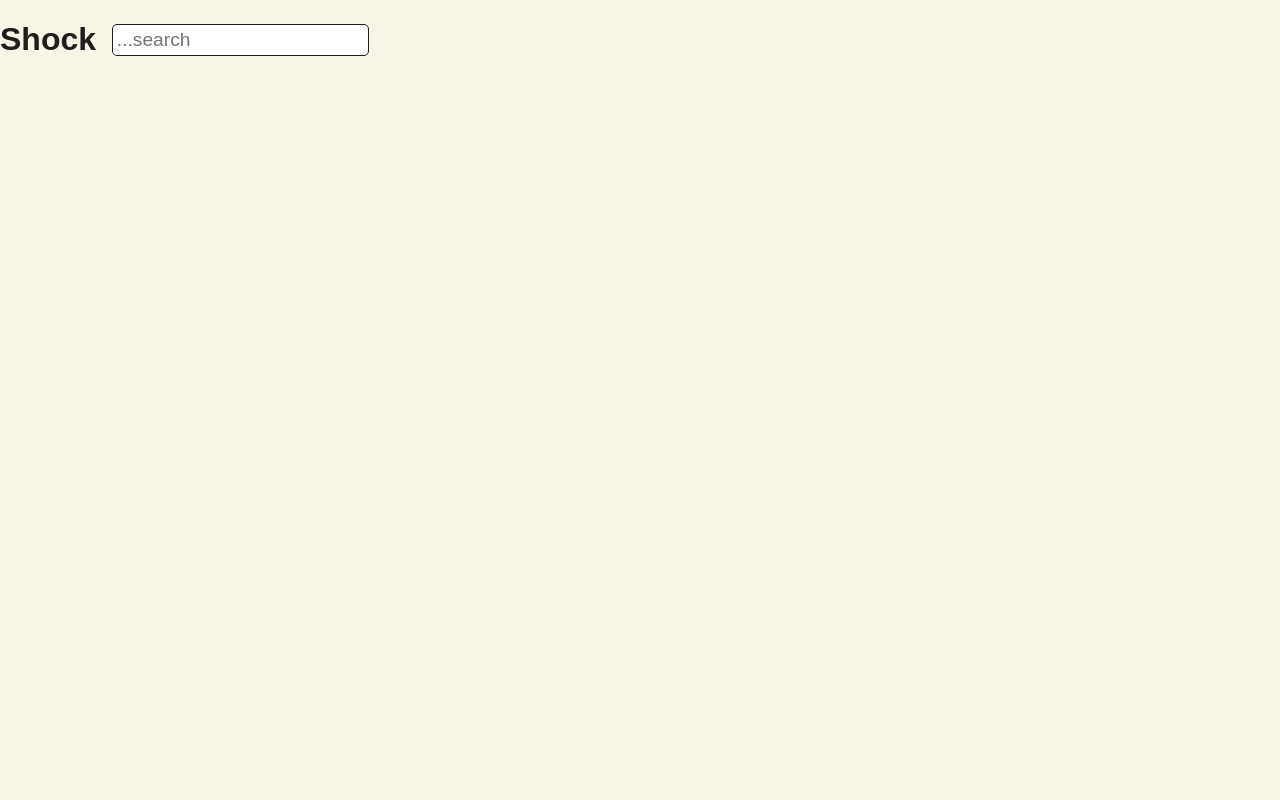
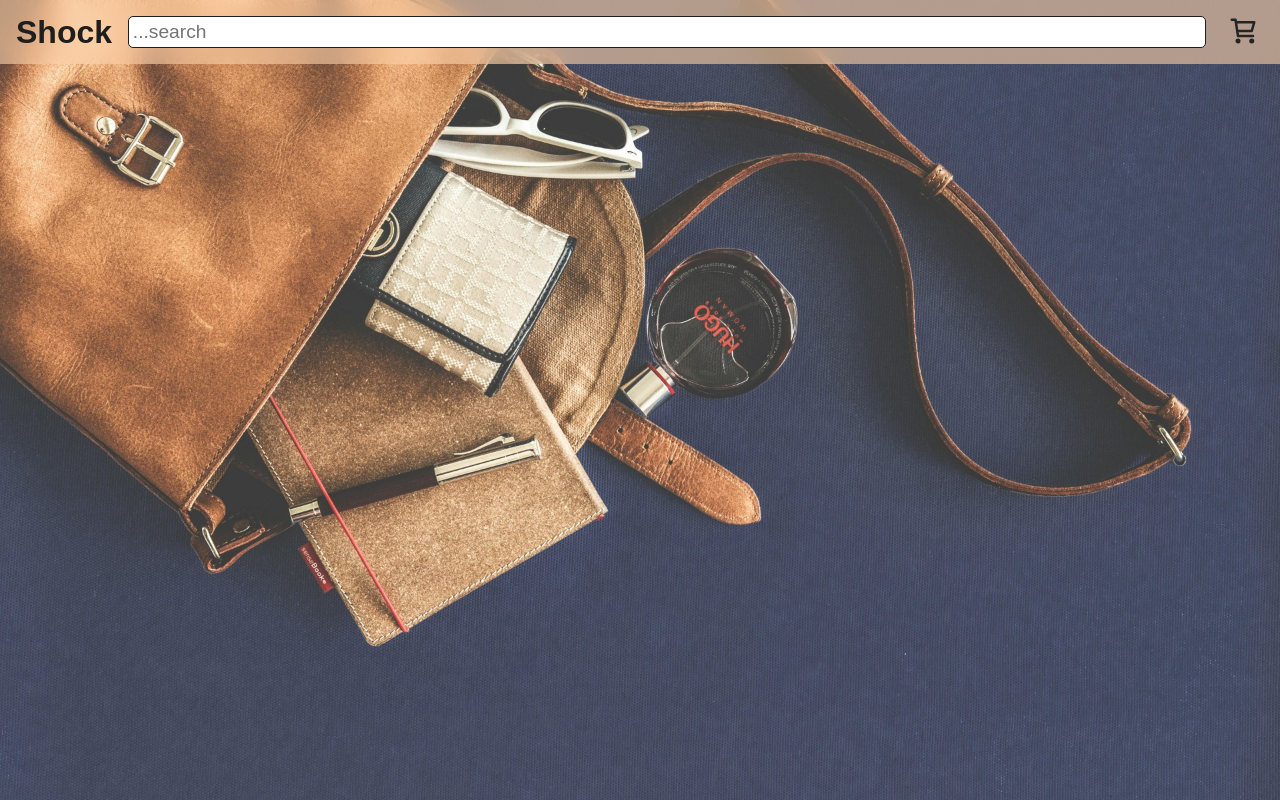
Before and after one commit to anujbalak/shock, a React (Vite) app: page / in a window 1280 px wide. Built offline with nearby package versions, Linux system fonts and the light colour scheme.

Commit message:
Add cart button and page

```diff
--- a/src/App.jsx
+++ b/src/App.jsx
@@ -1,12 +1,25 @@
+import styled from "styled-components"
 import Header from "./components/Header"
 import "./styles/app.css"
+import backgroundImage from "/background/cart_bg.jpg"
+const Homepage = styled.div`
+
+`
+const Top = styled.div`
+  background-image: url(${backgroundImage});
+  min-height: 100vh;
+  background-position: center;
+  background-size: cover;
+`
 
 function App() {
 
   return (
-    <>
-      <Header />
-    </>
+    <Homepage>
+      <Top>
+        <Header />
+      </Top>
+    </Homepage>
   )
 }
 
--- /dev/null
+++ b/src/components/CartBtn.jsx
@@ -0,0 +1,32 @@
+import { Component } from "react";
+import styled from "styled-components";
+import cartImage from "/icons/cart.svg"
+import { Link } from "react-router-dom";
+
+const CartBtn = styled.button`
+    background-color: transparent;
+    border: none;
+    cursor: pointer;
+    flex: 1 2 10%;
+`
+const CartImg = styled.img`
+    width: 30px;
+`
+
+class CartButton extends Component {
+    constructor(props) {
+        super(props)
+    }
+
+    render() {
+        return (
+            <Link to="cart">
+                <CartBtn >
+                    <CartImg src={cartImage} alt=""/>
+                </CartBtn>
+            </Link>
+        )
+    }
+}
+
+export default CartButton;
--- a/src/components/Header.jsx
+++ b/src/components/Header.jsx
@@ -2,14 +2,22 @@ import { Component } from "react";
 import Title from "./Title";
 import Search from "./Search";
 import styled from "styled-components";
+import CartButton from "../components/CartBtn"
+
+const HeaderContainer = styled.div`
+    background-color: rgb(253, 211, 171, 60%);
+    backdrop-filter: blur(10px);
+`
 
 const HeaderComponent = styled.header`
     display: flex;
     flex-wrap: wrap;
     gap: 1em;
     align-items: center;
-    width: 100%;
+    max-width: 100%;
     justify-content: center;
+    height: 4em;
+    margin: 0 1em;
 `
 
 class Header extends Component {
@@ -19,10 +27,13 @@ class Header extends Component {
 
     render() {
         return (
-            <HeaderComponent>
-                <Title />
-                <Search />
-            </HeaderComponent>
+            <HeaderContainer>
+                <HeaderComponent>
+                    <Title />
+                    <Search />
+                    <CartButton />
+                </HeaderComponent>
+            </HeaderContainer>
         )
     }
 }
--- a/src/components/Search.jsx
+++ b/src/components/Search.jsx
@@ -2,7 +2,7 @@ import { Component, useState } from "react";
 import styled from "styled-components";
 
 const Container = styled.div`
-    flex: 2 70%;
+    flex: 2 5 60%;
 
 `
 
@@ -11,6 +11,7 @@ const SearchElement = styled.input`
     padding: 0.2em;
     border: 1px solid rgb(var(--text-color));
     border-radius: 5px;
+    width: 100%;
 `
 
 class Search extends Component {
--- a/src/components/Title.jsx
+++ b/src/components/Title.jsx
@@ -1,11 +1,12 @@
 import { Component } from "react";
 import styled from 'styled-components'
 const Container = styled.div`
-
+    flex: auto 2 20%;
 `
 const TitleText = styled.h1`
     font-size: 2rem;
     cursor: pointer;
+    margin: 0;
 `
 
 class Title extends Component {
--- a/src/routes/routes.jsx
+++ b/src/routes/routes.jsx
@@ -1,5 +1,6 @@
 import App from "../App";
 import ErrorElement from "../error/error";
+import Cart from "../web/Cart"
 
 const routes = [
     {
@@ -7,6 +8,10 @@ const routes = [
         element: <App />,
         errorElement: <ErrorElement />,
     },
+    {
+        path: "cart",
+        element: <Cart />,
+    }
 ]
 
 export default routes;
--- a/src/styles/app.css
+++ b/src/styles/app.css
@@ -1,6 +1,11 @@
 :root {
     --text-color: 30, 30, 30;
     --border-color: 40, 40, 40;
+}
+
+html {
+    margin: 0;
+    padding: 0;
 }
 
 body {
@@ -8,5 +13,5 @@ body {
     background-color: #f8f5e6;
     color: rgb(var(--text-color));
     margin: 0;
-    padding: 0;
+
 }
--- /dev/null
+++ b/src/web/Cart.jsx
@@ -0,0 +1,22 @@
+import { Component } from "react"
+import styled from "styled-components"
+
+const CartPage = styled.div`
+    min-height: 100vh;
+`
+
+class Cart extends Component {
+    constructor(props) {
+        super(props)
+    }
+
+    render() {
+        return(
+            <CartPage>
+                empty page
+            </CartPage>
+        )
+    }
+}
+
+export default Cart;
```
Also changed, not shown: public/background/cart_bg.jpg (added), 1 other file (tests, documents, lock files or other folders).
